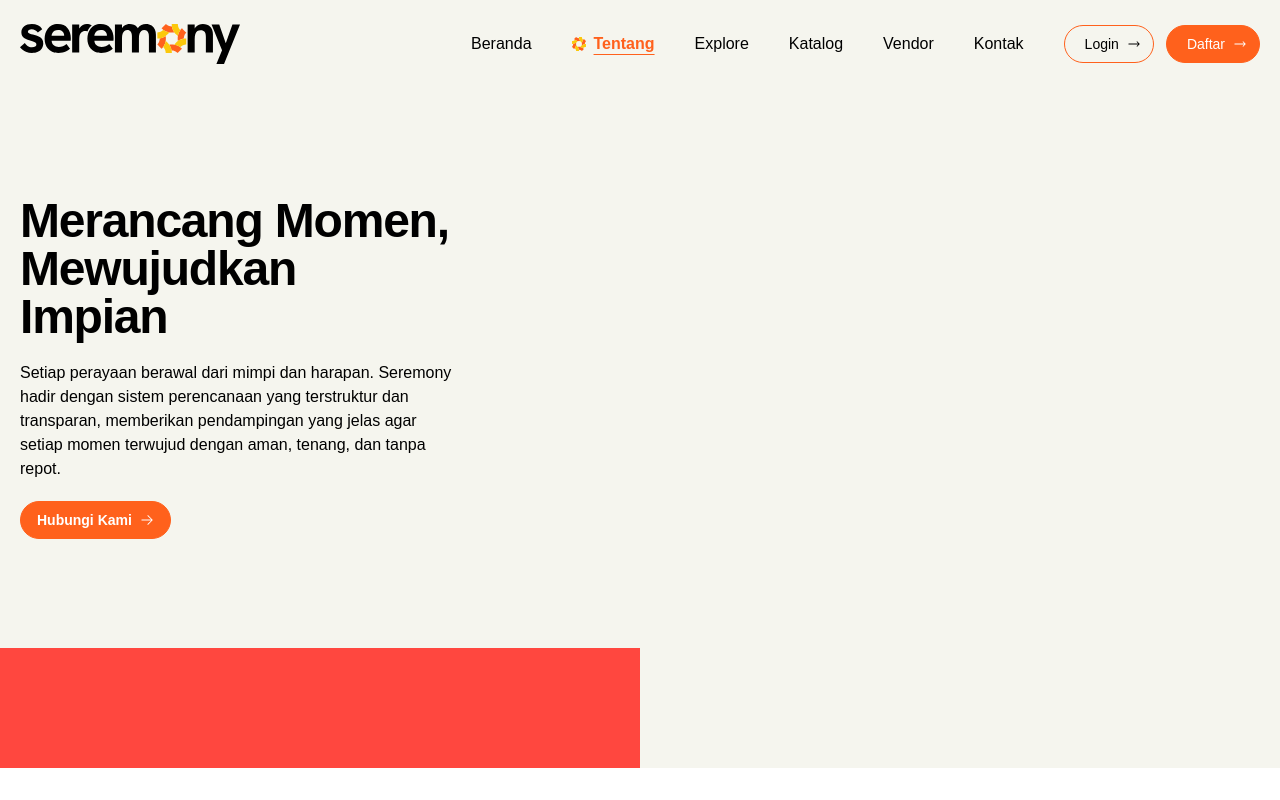
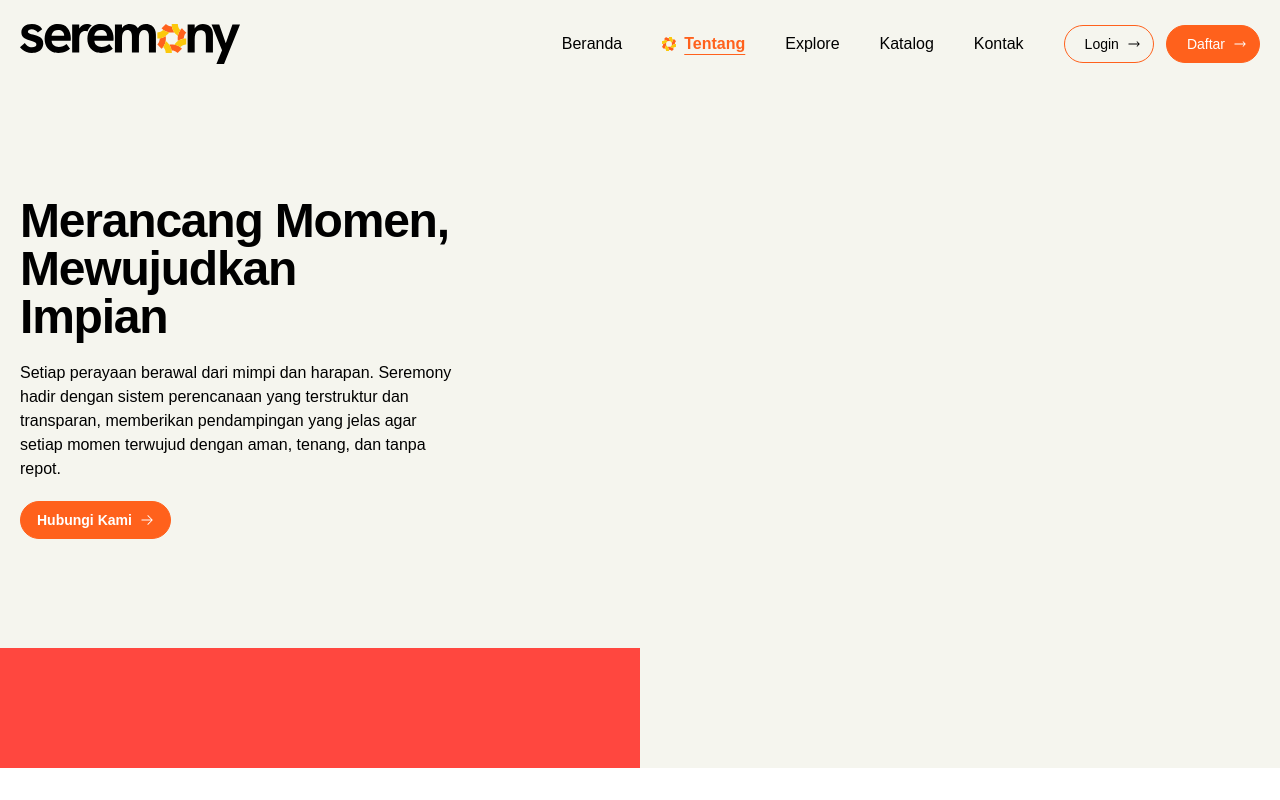
Before and after one commit to muhammadrizkipurba/seremony.id, a Next.js app: page /tentang-kami in a window 1280 px wide. Shown: the top 800 px of the page. Built offline with nearby package versions, Linux system fonts and the light colour scheme; a web font is replaced by a local one.

Commit message:
[update] header and footer nav menu

```diff
--- a/app/katalog/[slug]/page.tsx
+++ b/app/katalog/[slug]/page.tsx
@@ -142,10 +142,16 @@ const SinglePackagePage = async ({ params }: { params: Promise<{ slug: string }>
                   }
                 </div>
               </div>
-              <PackageImagesSlider bannerImages={bannerImages} />
-              <hr className='my-3 md:my-5'/>
+              { bannerImages.length > 0 &&
+                <>
+                  <PackageImagesSlider bannerImages={bannerImages} />
+                  <hr className='my-3 md:my-5'/>
+                </>
+              }
               {packageData.package_overview &&
-                <div dangerouslySetInnerHTML={{__html: packageData.package_overview}} className='py-3 mt-5 text-justify lg:text-left' />
+                <>
+                  <div dangerouslySetInnerHTML={{__html: packageData.package_overview}} className='py-3 mt-5 text-justify lg:text-left' />
+                </>
               }
               {packageData.decoration_themes.length > 0 &&
                 <>
--- a/constant/index.ts
+++ b/constant/index.ts
@@ -57,7 +57,7 @@ export const NavigationMenus = [
   { label: "Tentang", href: "/tentang-kami"},
   { label: "Explore", href: "/explore"},
   { label: "Katalog", href: "/katalog"},
-  { label: "Vendor", href: "/vendor"},
+  // { label: "Vendor", href: "/vendor"},
   { label: "Kontak", href: "/kontak"},
 ];
 
```
